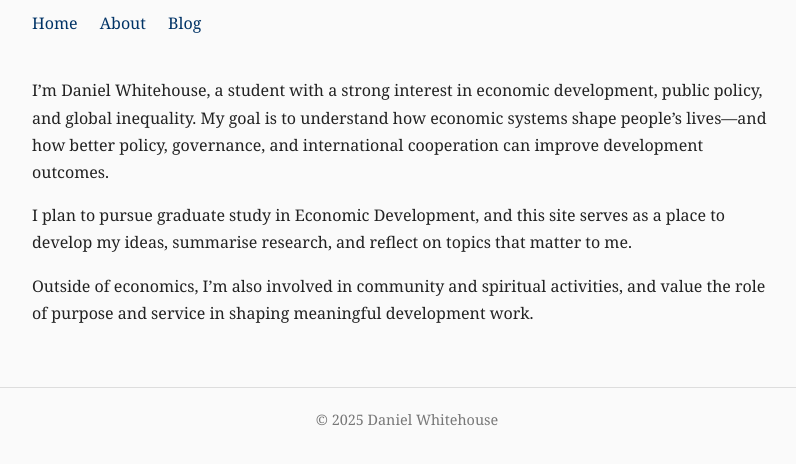
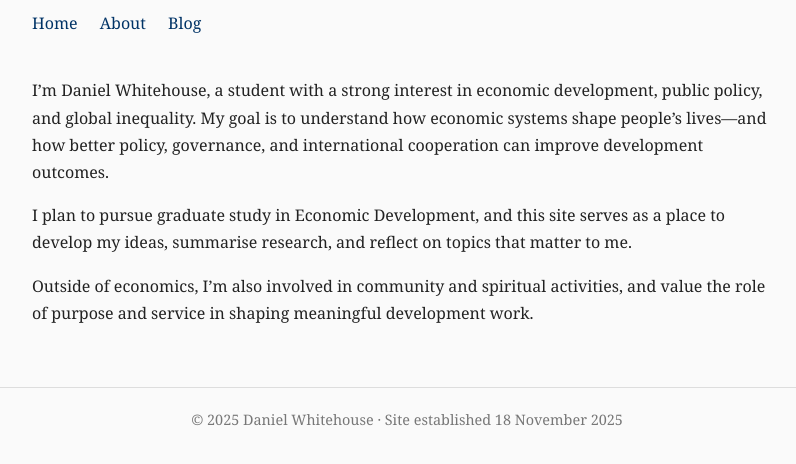
Before and after one commit to danielwhitehouse184/danielwhitehouse184.github.io, a plain HTML site: page about.html in a window 1280 px wide. Shown: the part 130-594 px from the top of the page, without its empty margins (233-1029 px from the left). Drawn offline with Linux system fonts and the light colour scheme; files that its build step writes are made by us from their sources.

Commit message:
Update about.html

```diff
--- a/about.html
+++ b/about.html
@@ -37,7 +37,11 @@
 </div>
 
 <footer>
-  © 2025 Daniel Whitehouse
+  © 2025 Daniel Whitehouse · Site established 18 November 2025
+</footer>
+
+</footer>
+
 </footer>
 
 </body>
```
